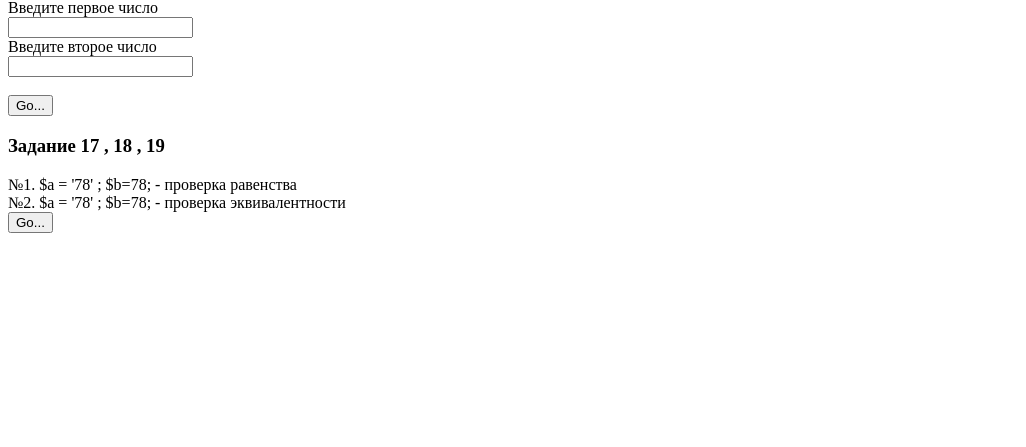
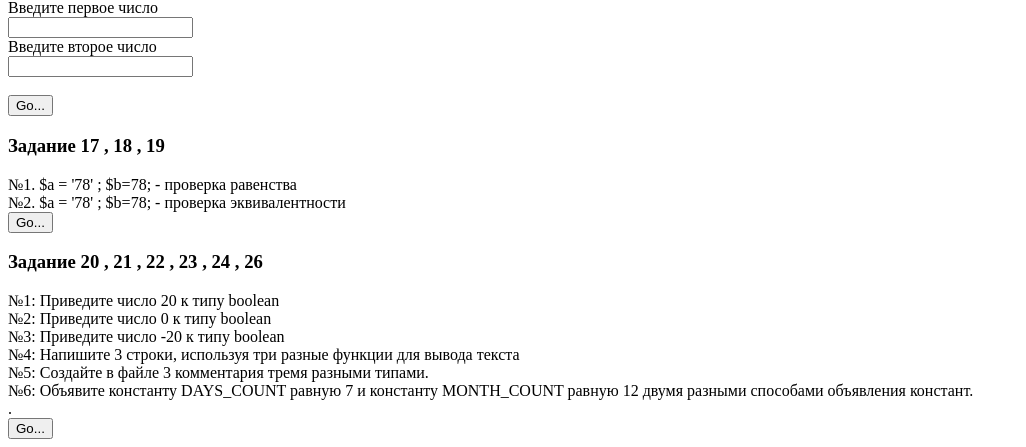
Before and after one commit to Garabec/test_education_kolesnik_t, a PHP site: page / in a window 1280 px wide. Shown: the part 714-1161 px from the top of the page, without its empty margins (0-1026 px from the left). Before the commit the page ends 947 px from the top, so only its background shows below. Run offline with PHP 8.4, Linux system fonts and the light colour scheme.

Commit message:
Add index9.php

```diff
--- a/index.php
+++ b/index.php
@@ -101,6 +101,23 @@
 
 </form>
 
+<h3> Задание 20 , 21 , 22 , 23 , 24 , 26 </h3>
+
+<div>
+    №1:  Приведите число 20 к типу boolean<br>
+    №2:  Приведите число 0 к типу boolean<br>
+    №3:  Приведите число -20 к типу boolean<br>
+    №4:  Напишите 3 строки, используя три разные функции для вывода текста<br>
+    №5:  Создайте в файле 3 комментария тремя разными типами.<br>
+    №6:  Объявите константу DAYS_COUNT равную 7 и константу MONTH_COUNT равную 12 двумя разными способами объявления констант.<br>
+    .
+</div>
+
+<form method="post" action="work9/index9.php">
+
+    <input type="submit" value="Go..."  >
+
+</form>
 
 </body>
 </html>
```
Also changed, not shown: work9/index9.php (added, +33 -0 lines).
